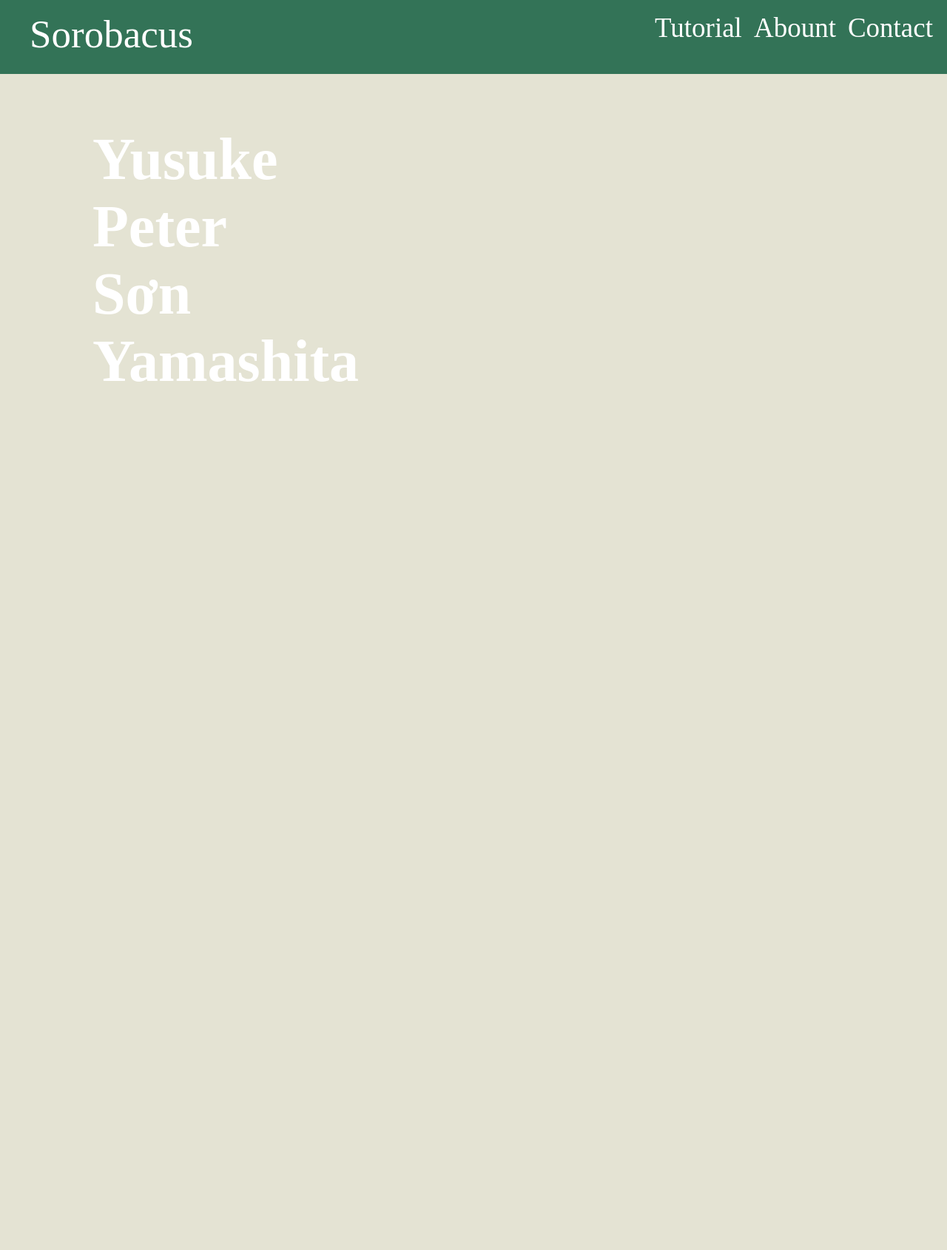
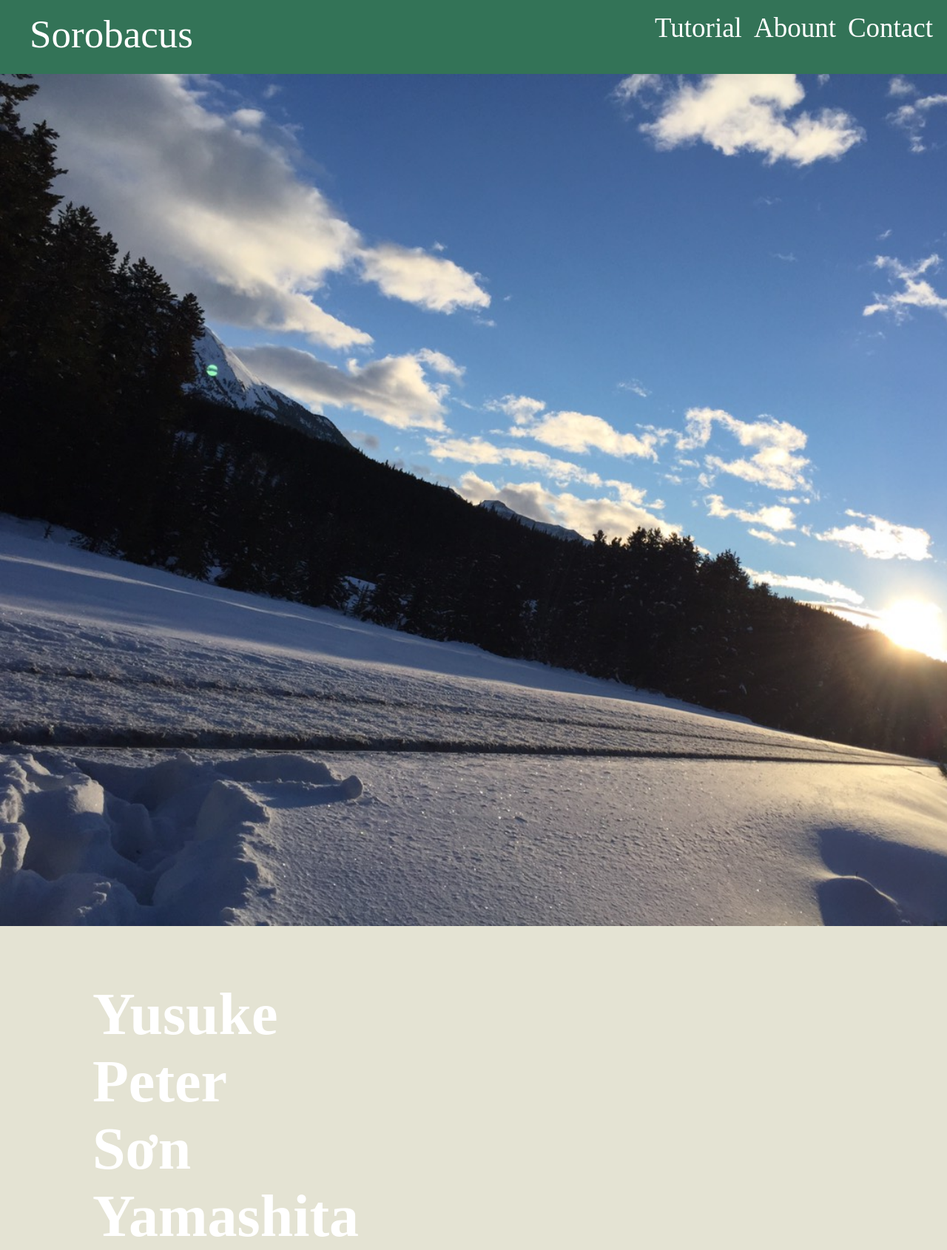
Before and after one commit to PeterYusuke/sorobacker, a Django app: template development/django_project/blog/templates/blogHome.html in a window 1280 px wide. Shown: the whole page at 74% size. Before the commit the page ends 516 px from the top, so only its background shows below. Run offline with Django 3.2, Linux system fonts and the light colour scheme; the template is opened without the code that fills it, so the values that code supplies are empty.

Commit message:
static file

```diff
--- a/development/django_project/blog/static/css/blog.css
+++ b/development/django_project/blog/static/css/blog.css
@@ -100,3 +100,15 @@ header #header_links a{
 #back_img{
     top: 0;
 }
+
+section{
+    width: 100%;
+    overflow-y: hidden;
+    padding: 0;
+    height: 100%;
+}
+
+section img#HomeSun_img{
+    width: 120%;
+    height: auto;
+}
--- a/development/django_project/blog/templates/blogHome.html
+++ b/development/django_project/blog/templates/blogHome.html
@@ -20,6 +20,7 @@
   </div>
 </header>
 <section>
+  <img src="{% static 'img/HomeSun.jpg' %}" id="HomeSun_img">
   <div>
     <h1>
       Yusuke<br />
--- a/development/django_project/django_project/urls.py
+++ b/development/django_project/django_project/urls.py
@@ -20,10 +20,7 @@ from django.conf import settings
 from django.conf.urls.static import static
 
 urlpatterns = [
-    path('admin/', admin.site.urls),
-    path('blog/', include('blog.urls')),
+    # path('admin/', admin.site.urls),
+    # path('blog/', include('blog.urls')),
+    path('', include('blog.urls')),
 ]
-
-# this line is made for static file url
-# remove when collecting static
-#  + static(settings.STATIC_URL, document_root=settings.STATIC_ROOT)
```
